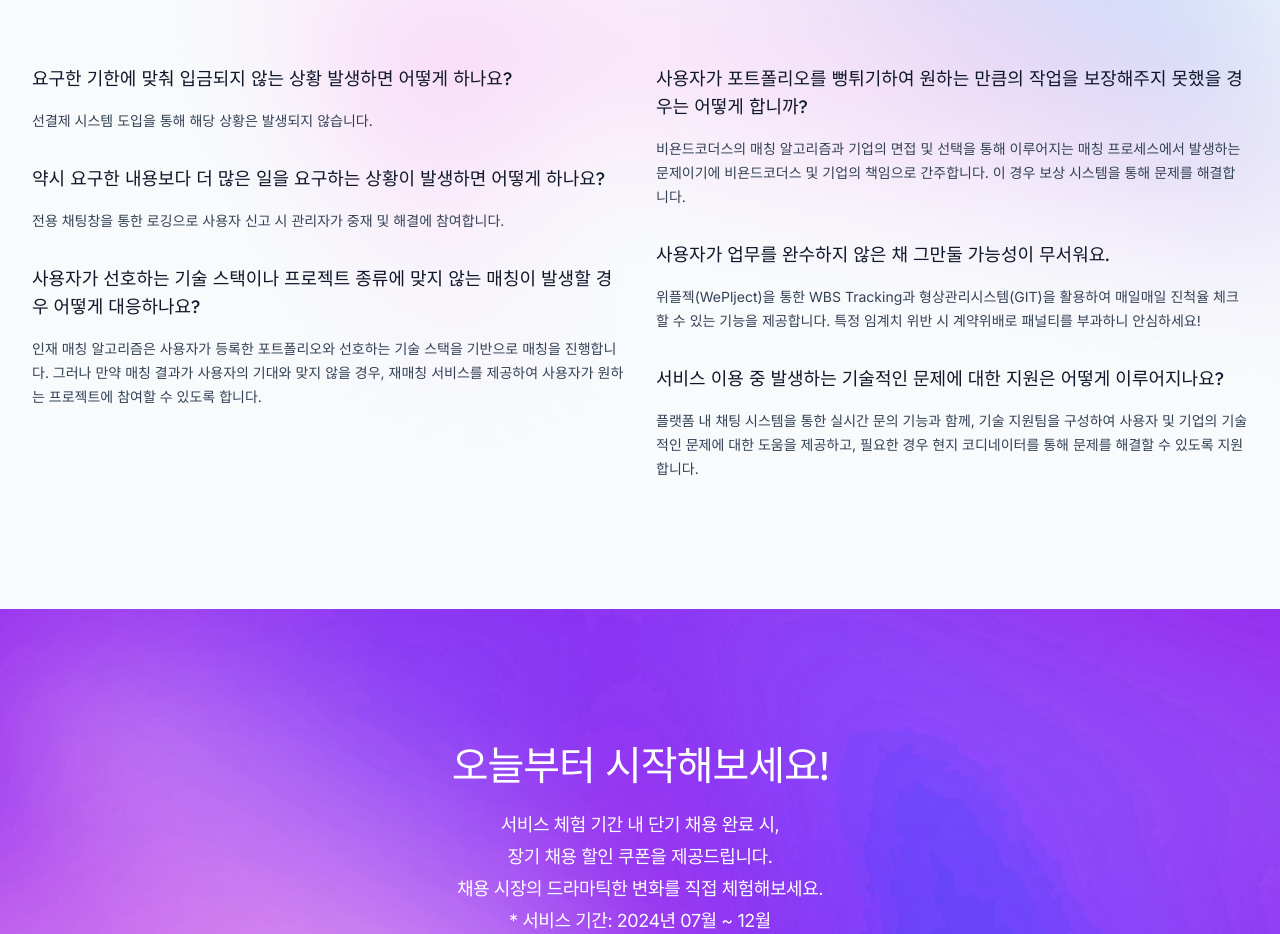
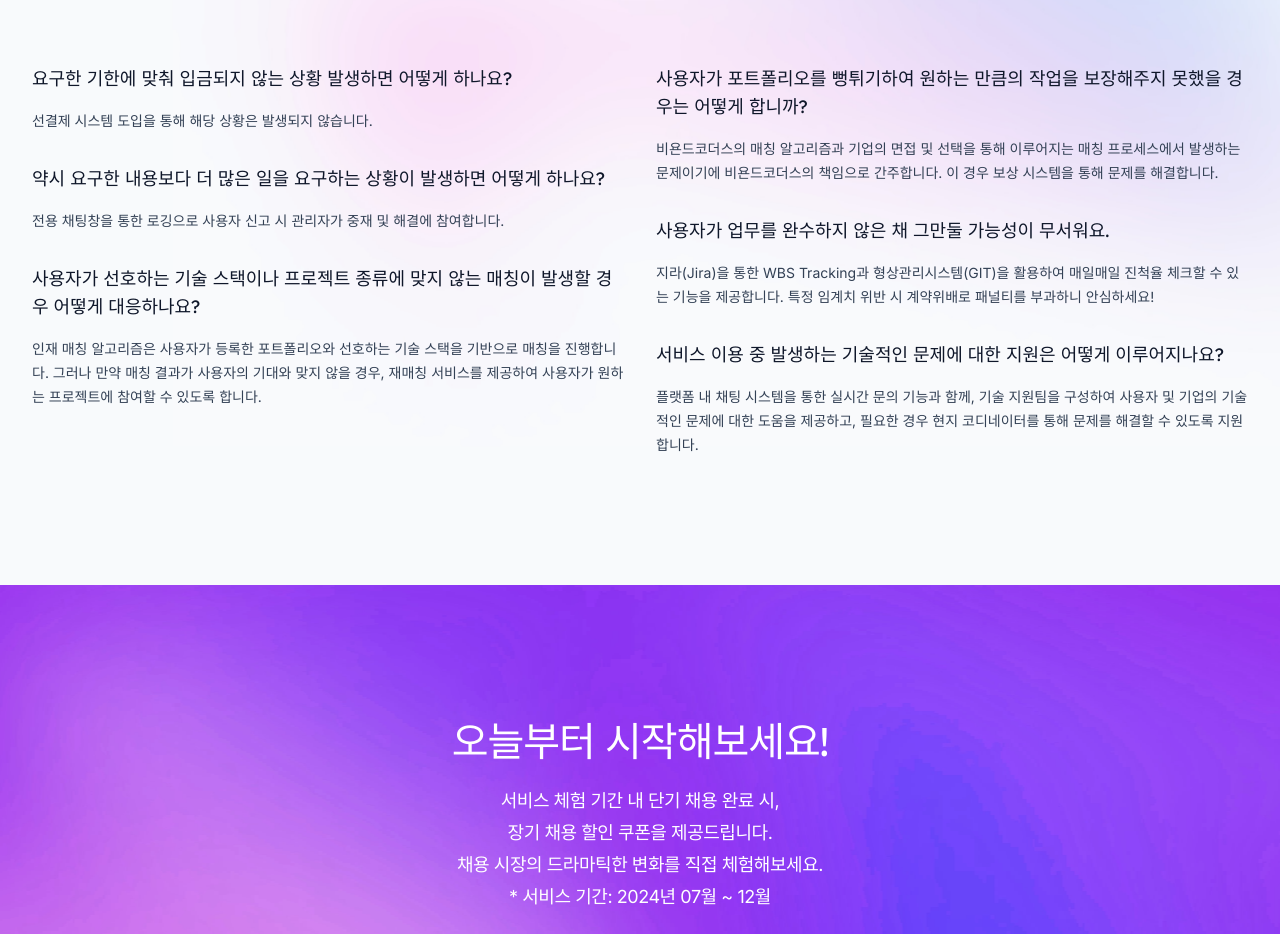
Before and after one commit to baedarong/beyondkoders, a Next.js app: page / in a window 1280 px wide. Shown: the part 4280-5214 px from the top of the page. Built offline with nearby package versions, Linux system fonts and the light colour scheme.

Commit message:
fix: text 변경

```diff
--- a/src/components/Faqs.tsx
+++ b/src/components/Faqs.tsx
@@ -27,12 +27,12 @@ const faqs = [
       question:
         '사용자가 포트폴리오를 뻥튀기하여 원하는 만큼의 작업을 보장해주지 못했을 경우는 어떻게 합니까?',
       answer:
-        '비욘드코더스의 매칭 알고리즘과 기업의 면접 및 선택을 통해 이루어지는 매칭 프로세스에서 발생하는 문제이기에 비욘드코더스 및 기업의 책임으로 간주합니다. 이 경우 보상 시스템을 통해 문제를 해결합니다.',
+        '비욘드코더스의 매칭 알고리즘과 기업의 면접 및 선택을 통해 이루어지는 매칭 프로세스에서 발생하는 문제이기에 비욘드코더스의 책임으로 간주합니다. 이 경우 보상 시스템을 통해 문제를 해결합니다.',
     },
     {
       question: '사용자가 업무를 완수하지 않은 채 그만둘 가능성이 무서워요.',
       answer:
-        '위플젝(WePlject)을 통한 WBS Tracking과 형상관리시스템(GIT)을 활용하여 매일매일 진척율 체크할 수 있는 기능을 제공합니다. 특정 임계치 위반 시 계약위배로 패널티를 부과하니 안심하세요!',
+        '지라(Jira)을 통한 WBS Tracking과 형상관리시스템(GIT)을 활용하여 매일매일 진척율 체크할 수 있는 기능을 제공합니다. 특정 임계치 위반 시 계약위배로 패널티를 부과하니 안심하세요!',
     },
     {
       question:
```
